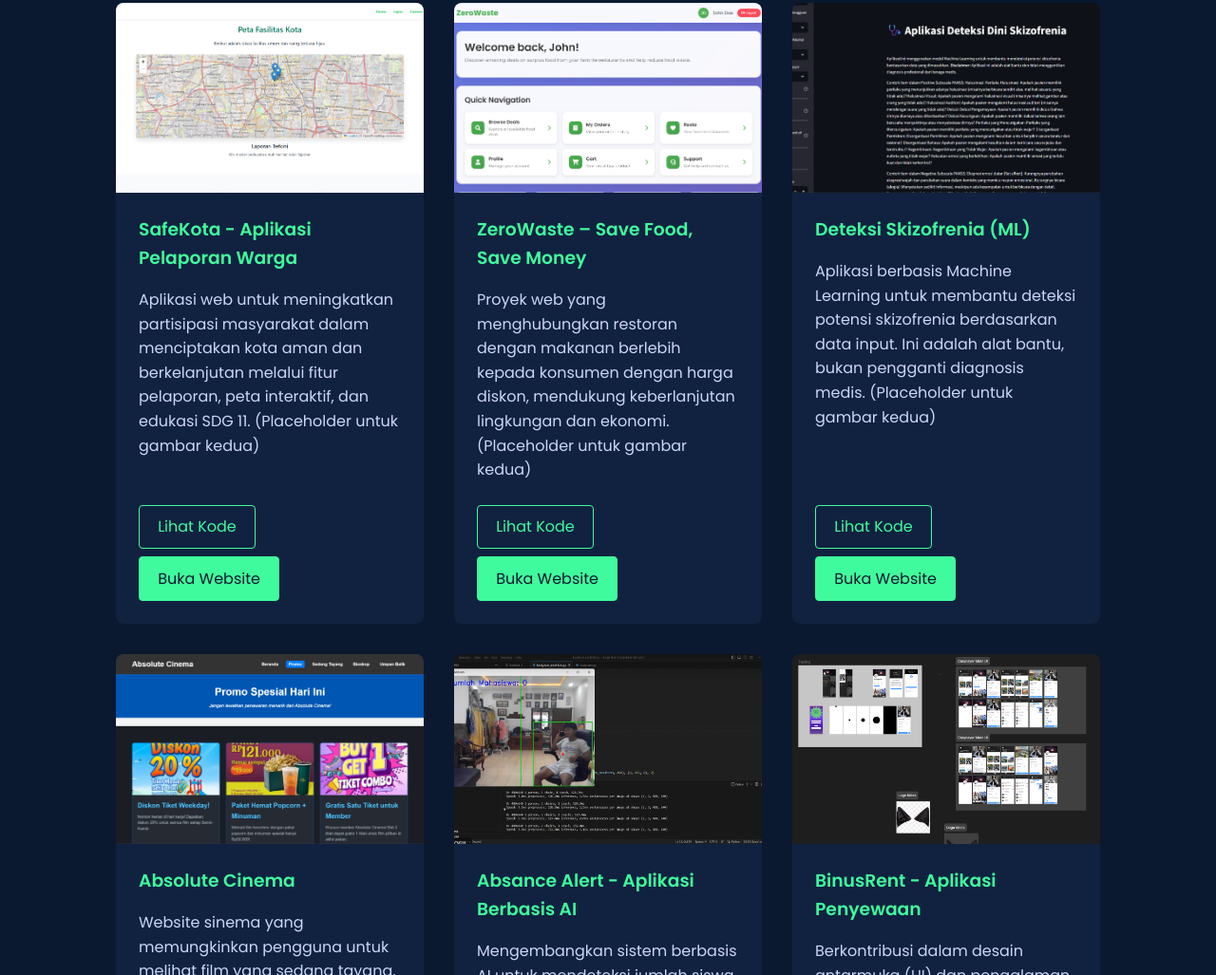
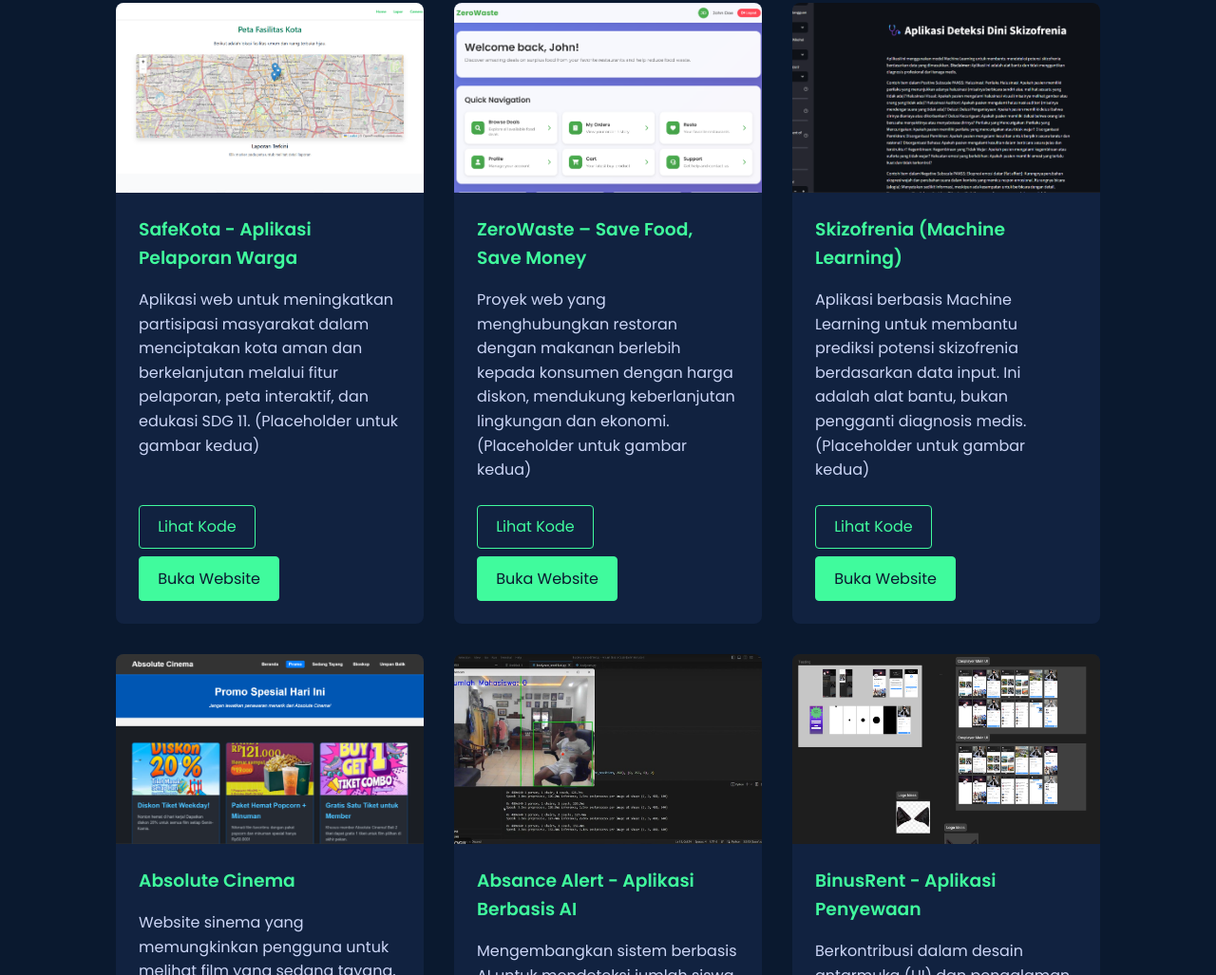
Before and after one commit to FavianJZ/Portofolio, a plain HTML site: page index.html in a window 1280 px wide. Shown: the part 2838-3865 px from the top of the page at 95% size. Drawn offline with nearby package versions, Linux system fonts and the light colour scheme; animation ran at ten frames a second.

Commit message:
Update index.html

```diff
--- a/index.html
+++ b/index.html
@@ -173,9 +173,9 @@
                         <img src="Machine Learning 3.png" alt="Proyek Machine Learning - Hasil Prediksi" class="project-image">
                      </div>
                     <div class="project-content">
-                        <h3>Deteksi Skizofrenia (ML)</h3>
+                        <h3>Skizofrenia (Machine Learning)</h3>
                         <p>
-                            Aplikasi berbasis Machine Learning untuk membantu deteksi potensi skizofrenia berdasarkan data input. Ini adalah alat bantu, bukan pengganti diagnosis medis. (Placeholder untuk gambar kedua)
+                            Aplikasi berbasis Machine Learning untuk membantu prediksi potensi skizofrenia berdasarkan data input. Ini adalah alat bantu, bukan pengganti diagnosis medis. (Placeholder untuk gambar kedua)
                         </p>
                         <div class="project-buttons">
                             <a href="https://github.com/FavianJZ/ProjectMLSkizo" target="_blank">Lihat Kode</a>
```
